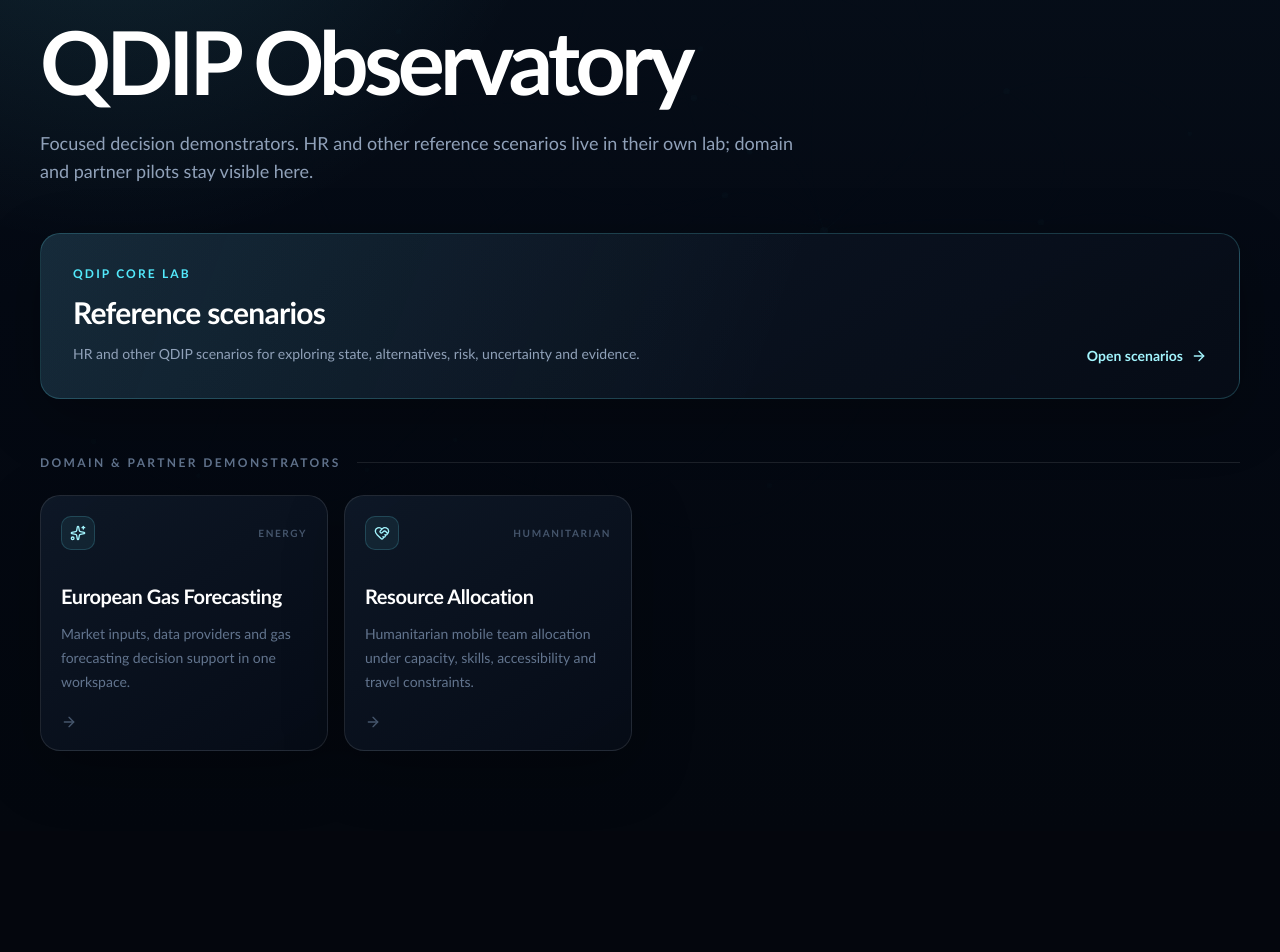
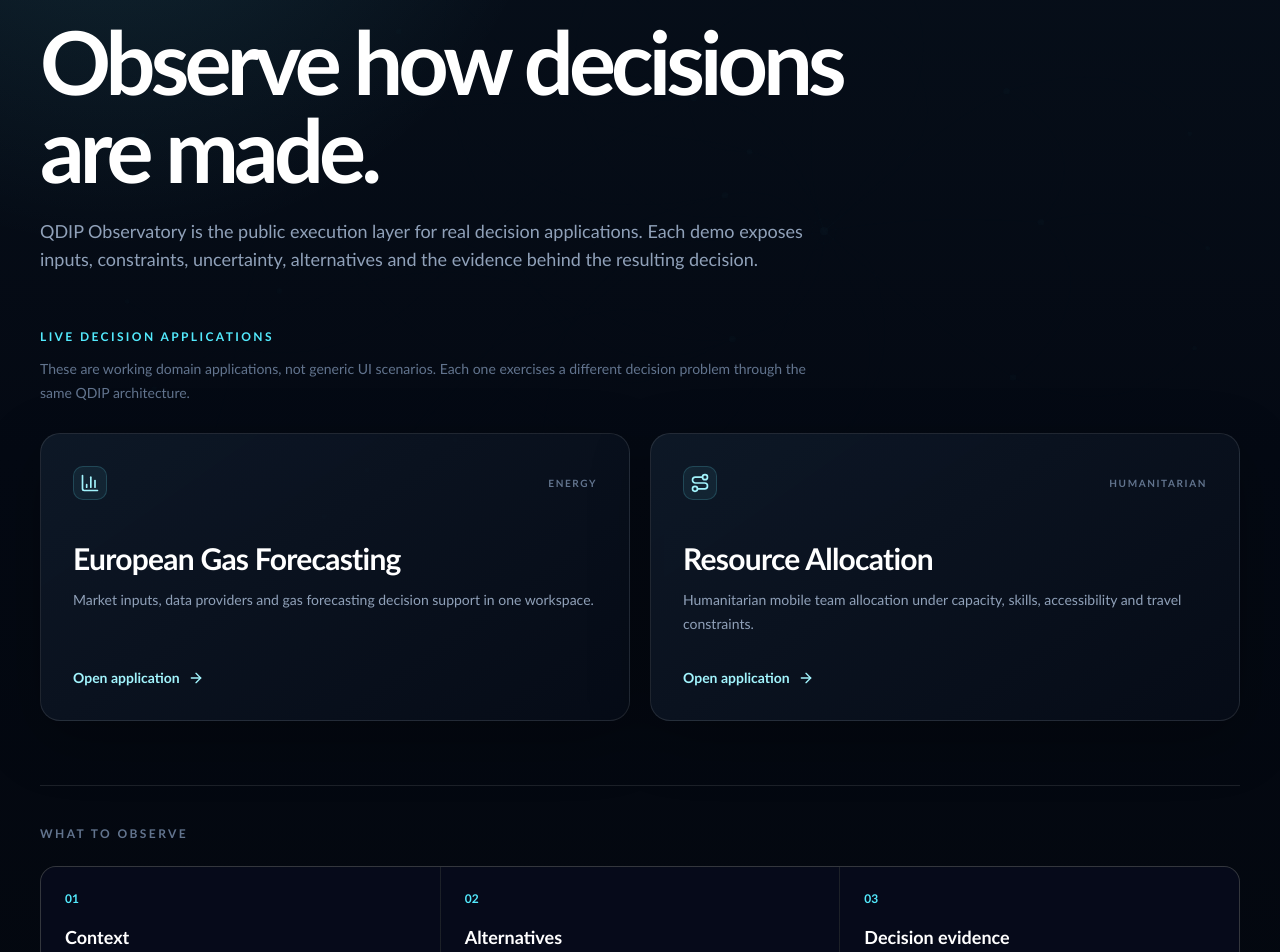
Before and after one commit to mentality-prj/dip-observatory, a Next.js app: page /en in a window 1280 px wide. Shown: the part 200-1152 px from the top of the page. Before the commit the page ends 1031 px from the top, so only its background shows below. Built offline with nearby package versions, Linux system fonts and the light colour scheme; no server answers.

Commit message:
feat: rebuild Observatory landing around active demos

```diff
--- a/src/components/observatory/observatory-home.tsx
+++ b/src/components/observatory/observatory-home.tsx
@@ -1,20 +1,103 @@
 import Link from "next/link";
-import { ArrowRight, HeartHandshake, Sparkles } from "lucide-react";
+import { ArrowRight, BarChart3, BrainCircuit, Route } from "lucide-react";
+
 import { buildLocalePath, type Locale } from "@/lib/observatory-i18n";
-import { observableUseCases, type UseCaseIcon } from "@/use-cases/registry";
+import { observableUseCases } from "@/use-cases/registry";
 
 const copy = {
-  en: { eyebrow: "Quality-driven Decision Intelligence Platform", title: "QDIP Observatory", subtitle: "Focused decision demonstrators. HR and other reference scenarios live in their own lab; domain and partner pilots stay visible here.", defaultTitle: "Reference scenarios", defaultBody: "HR and other QDIP scenarios for exploring state, alternatives, risk, uncertainty and evidence.", open: "Open scenarios", partner: "Domain & partner demonstrators" },
-  uk: { eyebrow: "Quality-driven Decision Intelligence Platform", title: "QDIP Observatory", subtitle: "Окремі демонстратори для конкретних рішень. HR та інші базові сценарії знаходяться у власній лабораторії; доменні та партнерські пілоти залишаються тут.", defaultTitle: "Базові сценарії", defaultBody: "HR та інші QDIP-сценарії для дослідження стану, альтернатив, ризику, невизначеності та доказів.", open: "Відкрити сценарії", partner: "Доменні та партнерські демонстратори" },
-  pl: { eyebrow: "Quality-driven Decision Intelligence Platform", title: "QDIP Observatory", subtitle: "Oddzielne demonstratory dla konkretnych decyzji. HR i inne scenariusze bazowe są w osobnym laboratorium; pilotaże domenowe i partnerskie pozostają tutaj.", defaultTitle: "Scenariusze bazowe", defaultBody: "HR oraz inne scenariusze QDIP do analizy stanu, alternatyw, ryzyka, niepewności i dowodów.", open: "Otwórz scenariusze", partner: "Demonstratory domenowe i partnerskie" },
+  en: {
+    eyebrow: "QDIP · Decision Intelligence in practice",
+    title: "Observe how decisions are made.",
+    subtitle: "QDIP Observatory is the public execution layer for real decision applications. Each demo exposes inputs, constraints, uncertainty, alternatives and the evidence behind the resulting decision.",
+    demos: "Live decision applications",
+    demosBody: "These are working domain applications, not generic UI scenarios. Each one exercises a different decision problem through the same QDIP architecture.",
+    open: "Open application",
+    pipeline: "What to observe",
+    steps: [
+      ["Context", "Domain data is converted into an explicit decision state."],
+      ["Alternatives", "QDIP evaluates feasible actions under domain constraints."],
+      ["Decision evidence", "Risk, uncertainty and supporting evidence remain inspectable."],
+    ],
+    note: "The Observatory shows application behaviour. QDIP Studio is where decision profiles, bindings and execution configuration are managed.",
+  },
+  uk: {
+    eyebrow: "QDIP · Decision Intelligence на практиці",
+    title: "Спостерігайте, як приймаються рішення.",
+    subtitle: "QDIP Observatory — публічний execution layer для реальних decision applications. Кожне демо показує вхідні дані, обмеження, невизначеність, альтернативи та докази, на яких базується рішення.",
+    demos: "Робочі decision applications",
+    demosBody: "Це не абстрактні UI-сценарії, а робочі доменні застосунки. Кожен демонструє інший клас задачі через спільну архітектуру QDIP.",
+    open: "Відкрити застосунок",
+    pipeline: "Що спостерігати",
+    steps: [
+      ["Контекст", "Доменні дані перетворюються на явний стан задачі прийняття рішення."],
+      ["Альтернативи", "QDIP оцінює допустимі дії з урахуванням доменних обмежень."],
+      ["Докази рішення", "Ризик, невизначеність і supporting evidence залишаються доступними для перевірки."],
+    ],
+    note: "Observatory показує поведінку застосунків. QDIP Studio використовується для керування decision profiles, bindings та конфігурацією виконання.",
+  },
+  pl: {
+    eyebrow: "QDIP · Decision Intelligence w praktyce",
+    title: "Obserwuj, jak powstają decyzje.",
+    subtitle: "QDIP Observatory to publiczna warstwa wykonawcza rzeczywistych aplikacji decyzyjnych. Każde demo pokazuje dane wejściowe, ograniczenia, niepewność, alternatywy i dowody stojące za decyzją.",
+    demos: "Działające aplikacje decyzyjne",
+    demosBody: "To działające aplikacje domenowe, a nie ogólne scenariusze UI. Każda realizuje inny problem decyzyjny przez wspólną architekturę QDIP.",
+    open: "Otwórz aplikację",
+    pipeline: "Co obserwować",
+    steps: [
+      ["Kontekst", "Dane domenowe są przekształcane w jawny stan problemu decyzyjnego."],
+      ["Alternatywy", "QDIP ocenia wykonalne działania z uwzględnieniem ograniczeń domenowych."],
+      ["Dowody decyzji", "Ryzyko, niepewność i dowody pozostają dostępne do inspekcji."],
+    ],
+    note: "Observatory pokazuje zachowanie aplikacji. QDIP Studio służy do zarządzania profilami decyzji, powiązaniami i konfiguracją wykonania.",
+  },
 } as const;
-const icons: Record<UseCaseIcon, typeof Sparkles> = { heart: HeartHandshake, sparkles: Sparkles };
+
+const demoIcons = { "gas-forecast": BarChart3, "resource-allocation": Route } as const;
 
 export function ObservatoryHome({ locale }: { locale: Locale }) {
   const t = copy[locale];
-  return <main className="observatory-home relative min-h-[calc(100vh-6.5rem)] overflow-hidden px-4 pb-20 pt-8 text-white md:px-6 md:pt-14 xl:px-10"><div className="relative z-10 mx-auto max-w-[1500px]">
-    <header className="max-w-5xl"><div className="observatory-eyebrow">{t.eyebrow}</div><h1 className="mt-5 text-5xl font-semibold tracking-[-.055em] md:text-7xl lg:text-[5.5rem]">{t.title}</h1><p className="mt-6 max-w-3xl text-base leading-7 text-slate-400 md:text-lg">{t.subtitle}</p></header>
-    <Link href={buildLocalePath("/scenarios", locale)} className="observatory-core-card group mt-12 grid gap-6 p-6 md:grid-cols-[1fr_auto] md:items-end md:p-8"><div><div className="text-xs font-semibold uppercase tracking-[.18em] text-cyan-300">QDIP CORE LAB</div><h2 className="mt-3 text-2xl font-semibold tracking-[-.025em] md:text-3xl">{t.defaultTitle}</h2><p className="mt-3 max-w-3xl text-sm leading-6 text-slate-400">{t.defaultBody}</p></div><div className="flex items-center gap-2 text-sm font-semibold text-cyan-200">{t.open}<ArrowRight className="h-4 w-4 transition group-hover:translate-x-1" /></div></Link>
-    <section className="mt-14"><div className="mb-6 flex items-center gap-4"><h2 className="shrink-0 text-xs font-semibold uppercase tracking-[.2em] text-slate-500">{t.partner}</h2><div className="h-px flex-1 bg-white/10"/></div><div className="grid gap-4 md:grid-cols-2 xl:grid-cols-4">{observableUseCases().map((useCase) => { const Icon = icons[useCase.presentation.icon]; return <Link key={useCase.id} href={buildLocalePath(useCase.route, locale)} data-use-case={useCase.id} data-theme={useCase.presentation.theme} className="observatory-demo-card group min-h-56 p-5"><div className="flex items-center justify-between"><span className="observatory-icon-frame"><Icon className="h-4 w-4 text-cyan-200"/></span><span className="text-[10px] font-semibold tracking-[.16em] text-slate-600">{useCase.tag[locale]}</span></div><h3 className="mt-8 text-xl font-semibold tracking-[-.02em]">{useCase.title[locale]}</h3><p className="mt-3 text-sm leading-6 text-slate-500">{useCase.description[locale]}</p><ArrowRight className="mt-5 h-4 w-4 text-slate-600 transition group-hover:translate-x-1 group-hover:text-cyan-300"/></Link>; })}</div></section>
-  </div></main>;
+  const useCases = observableUseCases();
+
+  return (
+    <main className="observatory-home relative min-h-[calc(100vh-6.5rem)] overflow-hidden px-4 pb-20 pt-8 text-white md:px-6 md:pt-14 xl:px-10">
+      <div className="relative z-10 mx-auto max-w-[1500px]">
+        <header className="max-w-5xl">
+          <div className="observatory-eyebrow">{t.eyebrow}</div>
+          <h1 className="mt-5 max-w-4xl text-5xl font-semibold tracking-[-.055em] md:text-7xl lg:text-[5.5rem]">{t.title}</h1>
+          <p className="mt-6 max-w-3xl text-base leading-7 text-slate-400 md:text-lg">{t.subtitle}</p>
+        </header>
+
+        <section className="mt-14" aria-labelledby="observatory-demos">
+          <div className="mb-7 max-w-3xl">
+            <h2 id="observatory-demos" className="text-xs font-semibold uppercase tracking-[.2em] text-cyan-300">{t.demos}</h2>
+            <p className="mt-3 text-sm leading-6 text-slate-500">{t.demosBody}</p>
+          </div>
+          <div className="grid gap-5 lg:grid-cols-2">
+            {useCases.map((useCase) => {
+              const Icon = demoIcons[useCase.id as keyof typeof demoIcons] ?? BrainCircuit;
+              return (
+                <Link key={useCase.id} href={buildLocalePath(useCase.route, locale)} data-use-case={useCase.id} data-theme={useCase.presentation.theme} className="observatory-demo-card group flex min-h-72 flex-col p-6 md:p-8">
+                  <div className="flex items-center justify-between gap-4">
+                    <span className="observatory-icon-frame"><Icon className="h-5 w-5 text-cyan-200" /></span>
+                    <span className="text-[10px] font-semibold tracking-[.16em] text-slate-500">{useCase.tag[locale]}</span>
+                  </div>
+                  <h3 className="mt-10 text-2xl font-semibold tracking-[-.025em] md:text-3xl">{useCase.title[locale]}</h3>
+                  <p className="mt-3 max-w-xl text-sm leading-6 text-slate-400">{useCase.description[locale]}</p>
+                  <div className="mt-auto flex items-center gap-2 pt-8 text-sm font-semibold text-cyan-200">{t.open}<ArrowRight className="h-4 w-4 transition group-hover:translate-x-1" /></div>
+                </Link>
+              );
+            })}
+          </div>
+        </section>
+
+        <section className="mt-16 border-t border-white/10 pt-10" aria-labelledby="observatory-pipeline">
+          <h2 id="observatory-pipeline" className="text-xs font-semibold uppercase tracking-[.2em] text-slate-500">{t.pipeline}</h2>
+          <div className="mt-6 grid gap-px overflow-hidden rounded-2xl border border-white/10 bg-white/10 md:grid-cols-3">
+            {t.steps.map(([title, body], index) => <div key={title} className="bg-slate-950/80 p-6"><div className="text-xs font-semibold text-cyan-300">0{index + 1}</div><h3 className="mt-4 text-lg font-semibold">{title}</h3><p className="mt-2 text-sm leading-6 text-slate-500">{body}</p></div>)}
+          </div>
+          <p className="mt-6 max-w-4xl text-sm leading-6 text-slate-500">{t.note}</p>
+        </section>
+      </div>
+    </main>
+  );
 }
```
